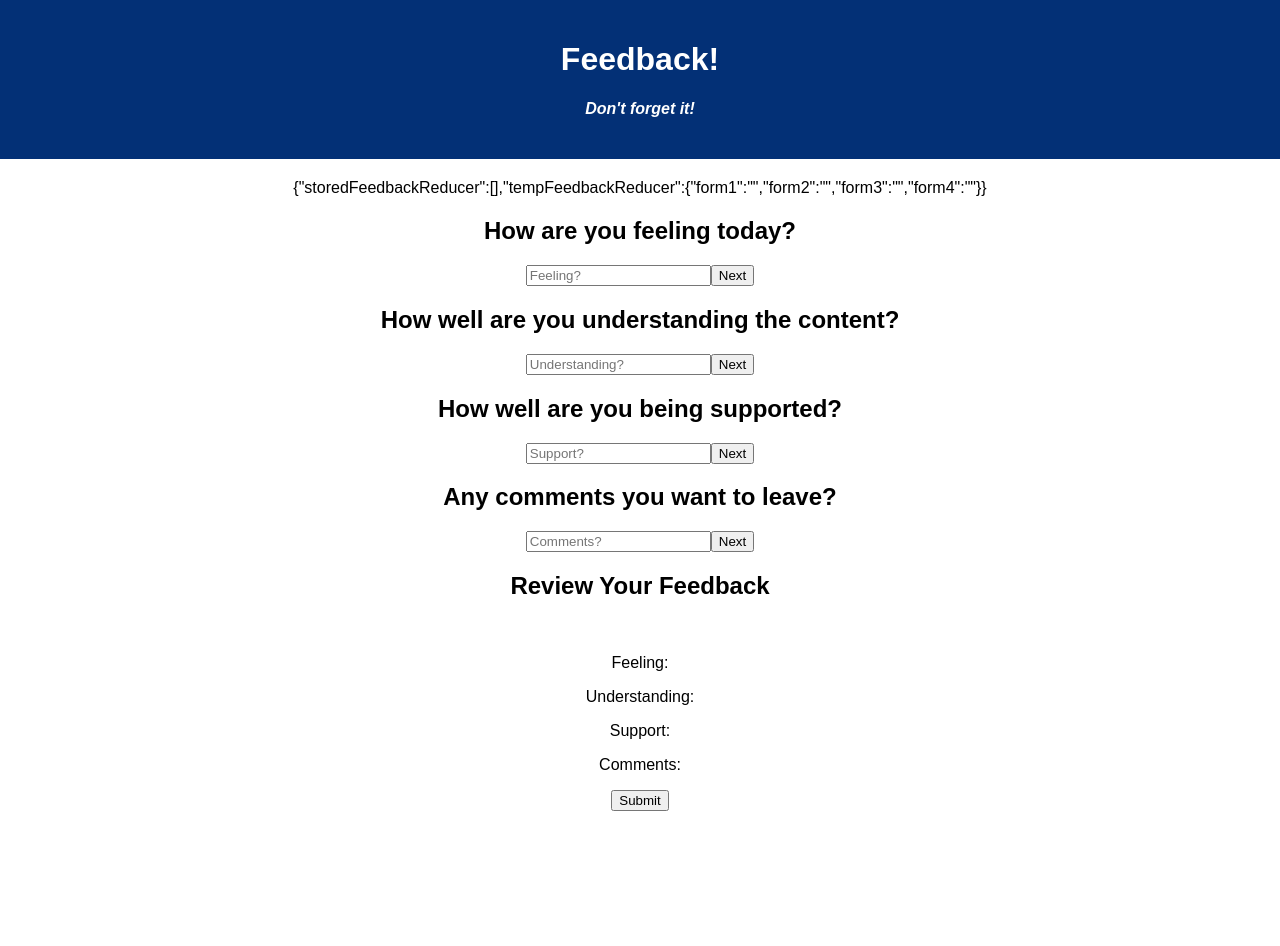
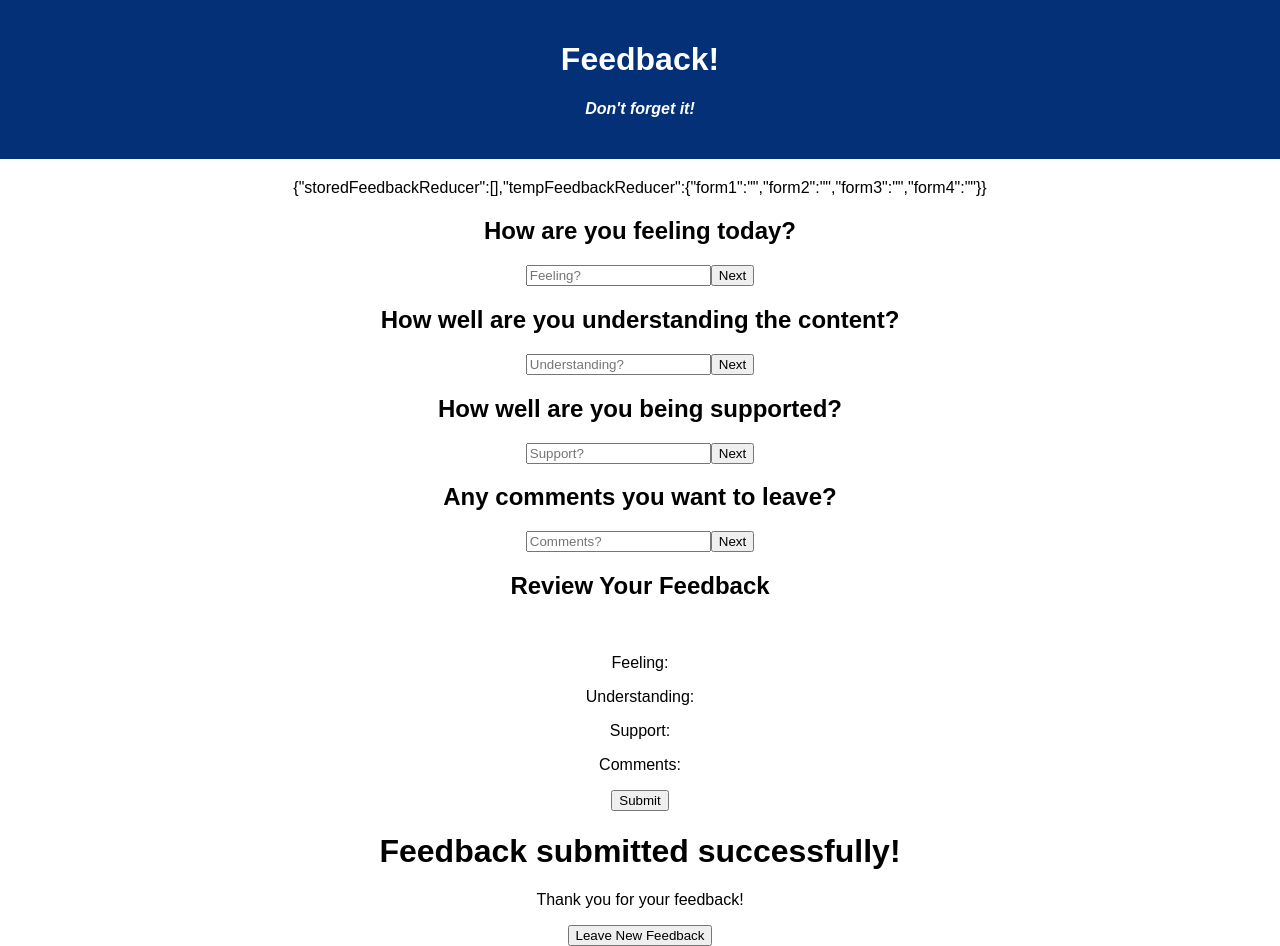
Before and after one commit to AVLynch5/Weekend5-Redux-Feedback, a React (Create React App) app: page / in a window 1280 px wide. Before the commit the page ends 811 px from the top, so only its background shows below. Built offline with nearby package versions, Linux system fonts and the light colour scheme.

Commit message:
imported Success.jsx into app.jsx and called after Review.jsx

```diff
--- a/src/components/App/App.jsx
+++ b/src/components/App/App.jsx
@@ -9,6 +9,7 @@ import Form2 from '../Form2/Form2';
 import Form3 from '../Form3/Form3';
 import Form4 from '../Form4/Form4';
 import Review from '../Review/Review';
+import Success from '../Success/Success';
 
 function App() {
 
@@ -27,6 +28,7 @@ function App() {
       <Form3 />
       <Form4 />
       <Review />
+      <Success />
     </div>
   );
 }
```
